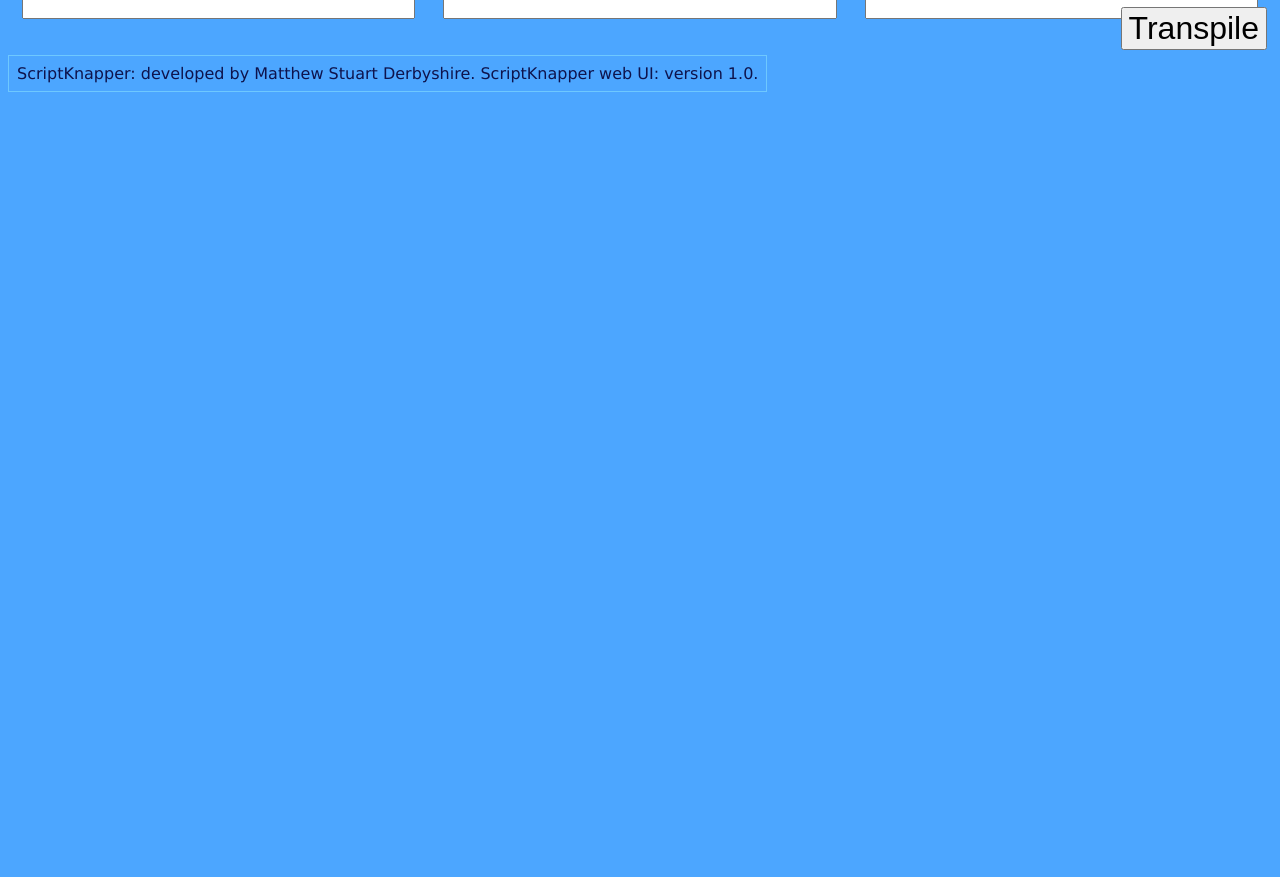
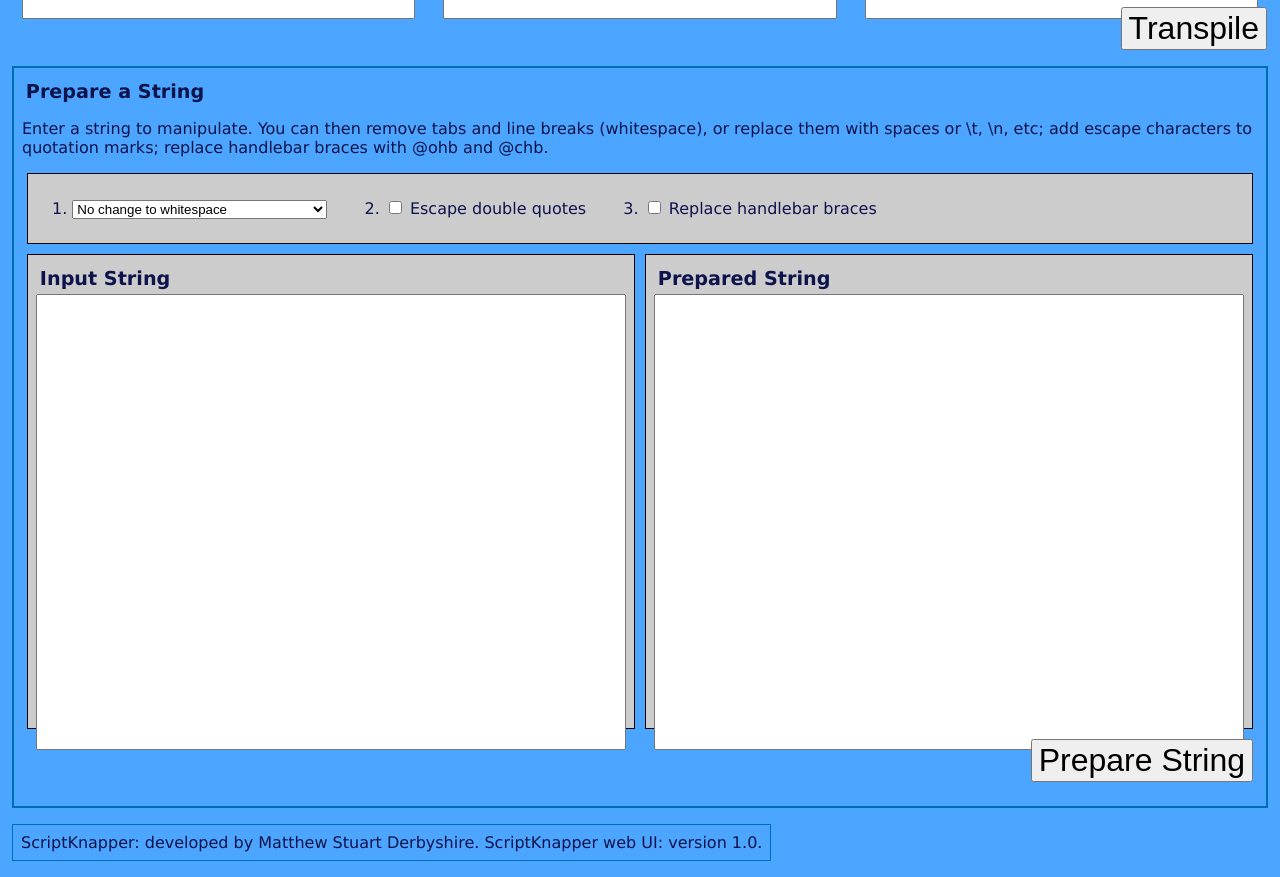
Before and after one commit to M-Derbyshire/ScriptKnapper, a plain HTML site: page webui/scriptKnapperWeb.html in a window 1280 px wide. Shown: the part 585-1462 px from the top of the page. Before the commit the page ends 800 px from the top, so only its background shows below. Drawn offline with Linux system fonts and the light colour scheme.

Commit message:
setup the html for the string manipulation extraTool, and styled them

```diff
--- a/webui/scriptKnapperStyle.css
+++ b/webui/scriptKnapperStyle.css
@@ -32,7 +32,7 @@ h2 {
 }
 
 .buttonContainer {
-    margin: 5px;
+    margin: 5px 5px 1em 5px;
     text-align: right;
 }
 
@@ -40,8 +40,27 @@ h2 {
     font-size: 2em;
 }
 
+.extraToolContainer {
+    border: solid 2px rgb(0, 109, 177);
+    padding: 0.5em;
+    margin: 0.25em;
+}
+
+#prepareStringOptionsForm ul {
+    padding: 0;
+    margin: 0;
+    list-style-type: none;
+}
+
+#prepareStringOptionsForm li {
+    display: inline-block;
+    padding: 0.5em;
+    margin: 0.5em;
+}
+
 footer {
-    border: 1px solid #6EC8FF;
+    border: 1px solid rgb(0, 109, 177);
     padding: 0.5em;
+    margin: 1em 0.25em;
     width: fit-content;
 }
--- a/webui/scriptKnapperWeb.html
+++ b/webui/scriptKnapperWeb.html
@@ -12,13 +12,14 @@
     <body>
         <header>
             <h1>ScriptKnapper Web UI</h1>
-            <p id="appDescription">
+            <p class="toolDescription">
                 Enter the template JSON, and the markup JSON, and then select Transpile to generate your script.
             </p>
         </header>
 
         <main>
-            <div class="container">
+            <!-- The main ScriptKnapper transpilation tool -->
+            <div class="container" id="mainToolContainer">
 
                 <div class="textAreaContainer scriptTextAreaContainer" id="scriptTemplateContainer">
                     <h2>
@@ -44,6 +45,54 @@
             <div class="buttonContainer">
                 <button id="transpileButton" onClick="transpileClickAction()">Transpile</button>
             </div>
+
+            <!-- The string preparation tool. -->
+            <div class="extraToolContainer">
+                <div class="extraToolHead">
+                    <h2>Prepare a String</h2>
+                    <p class="toolDescription">
+                        Enter a string to manipulate. You can then remove tabs and line breaks (whitespace),
+                        or replace them with spaces or \t, \n, etc; add escape characters to quotation marks;
+                        replace handlebar braces with @ohb and @chb.
+                    </p>
+                    <form id="prepareStringOptionsForm" class="textAreaContainer">
+                        <ul>
+                            <li>
+                                1. <select name="prepareStringWhitespaceDropdown">
+                                    <option value="none">No change to whitespace</option>
+                                    <option value="spaceReplace">Replace whitespace with spaces</option>
+                                    <option value="escapeCodeReplace">Replace whitespace with escape codes</option>
+                                </select>
+                            </li>
+                            <li>
+                                2. <input type="checkbox" name="prepareStringEscapeDoubleQuotes" /> Escape double quotes
+                            </li>
+                            <li>
+                                3. <input type="checkbox" name="prepareStringReplaceHandlebars" /> Replace handlebar braces
+                            </li>
+                        </ul>
+                    </form>
+                </div>
+                <div class="container">
+                        <div class="textAreaContainer scriptTextAreaContainer" id="prepareStringInputContainer">
+                            <h2>
+                                Input String
+                            </h2>
+                            <textarea id="prepareStringInput" rows="28"></textarea>
+                        </div>
+
+                        <div class="textAreaContainer scriptTextAreaContainer" id="prepareStringOuputContainer">
+                            <h2>
+                                Prepared String
+                            </h2>
+                            <textarea id="prepareStringOutput" rows="28"></textarea>
+                        </div>
+                </div>
+
+                <div class="buttonContainer">
+                    <button id="stringPreparationButton" onClick="">Prepare String</button>
+                </div>
+            </div>
         </main>
 
         <footer>
```
